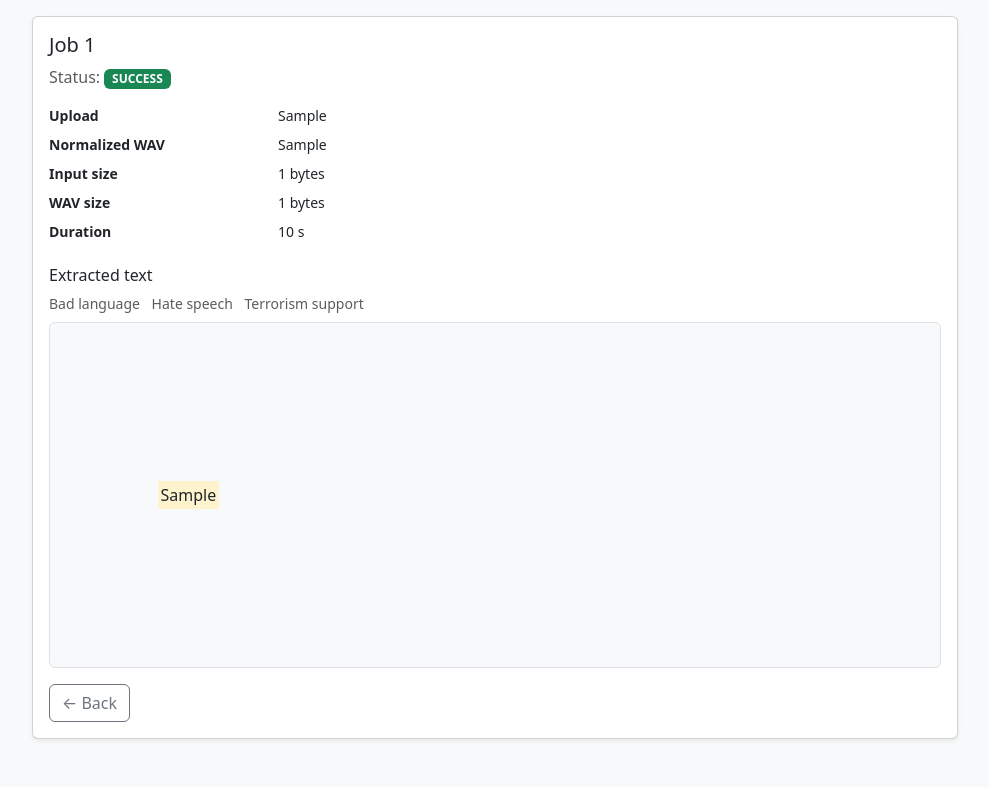
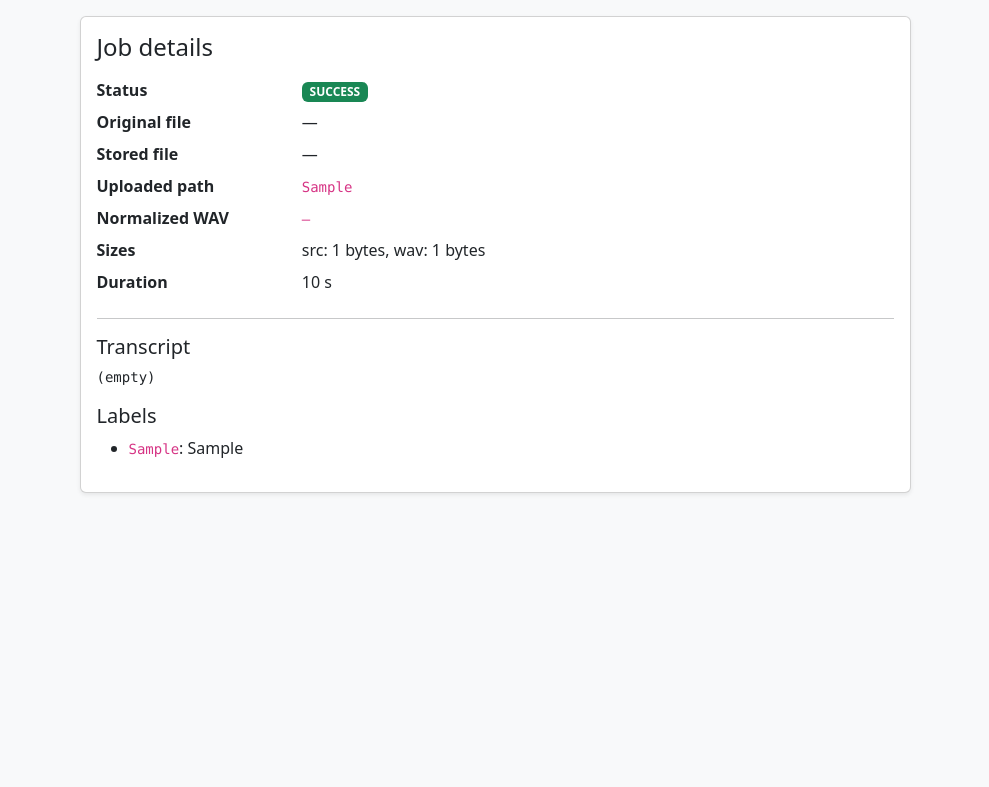
Before and after one commit to vladpaun1/JunctionX-Delft, a Django app: template backend/templates/web/job_detail.html in a window 1280 px wide. Shown: the part 57-844 px from the top of the page, without its empty margins (145-1134 px from the left). After the commit the page ends 551 px from the top, so only its background shows below. Run offline with Django 5.2, Linux system fonts and the light colour scheme; the template is opened without the code that fills it: most values are stand-ins (such as "Sample title", 1, 10 or a date in 2020); data that the repository does not hold is empty.

```diff
--- a/backend/apps/web/urls.py
+++ b/backend/apps/web/urls.py
@@ -1,7 +1,19 @@
+# backend/apps/web/urls.py
 from django.urls import path
-from .views import UploadView, JobDetailPage
+from apps.api.views import (
+    PingView, AnalyzeView, JobsView, JobDetailView, ASRHealthView
+)
+from apps.web.views import UploadView, JobDetailPage, reset_session
 
 urlpatterns = [
     path("", UploadView.as_view(), name="upload"),
-    path("job/<uuid:job_id>/", JobDetailPage.as_view(), name="job-detail"),
+    path("job/<uuid:job_id>/", JobDetailPage.as_view(), name="job_detail"),
+    path("reset-session/", reset_session, name="reset_session"),
+
+    # API
+    path("api/ping/",   PingView.as_view()),
+    path("api/analyze/", AnalyzeView.as_view()),
+    path("api/jobs/",    JobsView.as_view()),
+    path("api/jobs/<uuid:job_id>/", JobDetailView.as_view()),
+    path("api/asr-health/", ASRHealthView.as_view()),
 ]
--- a/backend/templates/web/job_detail.html
+++ b/backend/templates/web/job_detail.html
@@ -5,56 +5,66 @@
 
 {% block content %}
 <div class="row">
-  <div class="col-lg-10 mx-auto">
+  <div class="col-lg-9 mx-auto">
     <div class="card shadow-sm">
       <div class="card-body">
-        <h1 class="h5">Job {{ job.id }}</h1>
-        <p class="text-muted mb-1">Status: <span class="badge bg-{{ ok|yesno:'success,danger' }}">{{ job.status }}</span></p>
-        {% if job.error %}
-          <div class="alert alert-danger mt-2">{{ job.error }}</div>
-        {% endif %}
+        <h1 class="h4 mb-3">Job details</h1>
 
-        <dl class="row small mt-3">
-          <dt class="col-sm-3">Upload</dt><dd class="col-sm-9">{{ job.upload_rel|default:job.upload_path }}</dd>
-          <dt class="col-sm-3">Normalized WAV</dt><dd class="col-sm-9">{{ job.normalized_rel|default:job.normalized_path }}</dd>
-          <dt class="col-sm-3">Input size</dt><dd class="col-sm-9">{{ job.src_size|default:"" }} bytes</dd>
-          <dt class="col-sm-3">WAV size</dt><dd class="col-sm-9">{{ job.wav_size|default:"" }} bytes</dd>
-          <dt class="col-sm-3">Duration</dt><dd class="col-sm-9">{{ job.duration_sec|default:"" }} s</dd>
+        <dl class="row">
+          <dt class="col-sm-3">Status</dt>
+          <dd class="col-sm-9">
+            {% if job.status == "SUCCESS" %}
+              <span class="badge bg-success">SUCCESS</span>
+            {% elif job.status == "FAILED" %}
+              <span class="badge bg-danger">FAILED</span>
+            {% elif job.status == "RUNNING" %}
+              <span class="badge bg-secondary">RUNNING</span>
+            {% else %}
+              <span class="badge bg-secondary">{{ job.status }}</span>
+            {% endif %}
+          </dd>
+
+          <dt class="col-sm-3">Original file</dt>
+          <dd class="col-sm-9">{{ job.original_name|default:"—" }}</dd>
+
+          <dt class="col-sm-3">Stored file</dt>
+          <dd class="col-sm-9">{{ job.stored_name|default:"—" }}</dd>
+
+          <dt class="col-sm-3">Uploaded path</dt>
+          <dd class="col-sm-9"><code>{{ job.upload_rel|default:job.upload_path }}</code></dd>
+
+          <dt class="col-sm-3">Normalized WAV</dt>
+          <dd class="col-sm-9"><code>{{ job.normalized_rel|default:job.normalized_path|default:"—" }}</code></dd>
+
+          <dt class="col-sm-3">Sizes</dt>
+          <dd class="col-sm-9">
+            src: {{ job.src_size|default:"?" }} bytes,
+            wav: {{ job.wav_size|default:"?" }} bytes
+          </dd>
+
+          <dt class="col-sm-3">Duration</dt>
+          <dd class="col-sm-9">{{ job.duration_sec|default:"—" }} s</dd>
+
+          {% if job.error %}
+          <dt class="col-sm-3">Error</dt>
+          <dd class="col-sm-9 text-danger">{{ job.error }}</dd>
+          {% endif %}
         </dl>
 
         {% if ok %}
-          <h6 class="mt-3">Extracted text</h6>
-          <div class="small text-muted mb-2">
-            <span class="flagged lbl-bad">Bad language</span>
-            <span class="flagged lbl-hate ms-2">Hate speech</span>
-            <span class="flagged lbl-terror ms-2">Terrorism support</span>
-          </div>
-          <div class="border rounded p-3 bg-body-tertiary" style="white-space:pre-wrap;">
-            {% if job.labels %}
-              {% for it in job.labels %}
-                {% with label=it.0 text=it.1 %}
-                  {% if label|lower == 'skip' %}
-                    {{ text }}
-                  {% else %}
-                    {% if label|lower == 'bad language' %}
-                      <mark class="lbl-bad flagged" title="{{ label }}">{{ text }}</mark>
-                    {% elif label|lower == 'hate speech' %}
-                      <mark class="lbl-hate flagged" title="{{ label }}">{{ text }}</mark>
-                    {% elif label|lower == 'terrorism support' %}
-                      <mark class="lbl-terror flagged" title="{{ label }}">{{ text }}</mark>
-                    {% else %}
-                      <mark class="flagged" title="{{ label }}">{{ text }}</mark>
-                    {% endif %}
-                  {% endif %}
-                {% endwith %}{% if not forloop.last %} {% endif %}
+          <hr />
+          <h5>Transcript</h5>
+          <pre class="small">{{ job.full_text|default:"(empty)" }}</pre>
+
+          {% if job.labels %}
+            <h5 class="mt-3">Labels</h5>
+            <ul>
+              {% for lbl in job.labels %}
+                <li><code>{{ lbl.0 }}</code>: {{ lbl.1 }}</li>
               {% endfor %}
-            {% else %}
-              {{ job.full_text|default:"" }}
-            {% endif %}
-          </div>
+            </ul>
+          {% endif %}
         {% endif %}
-
-        <a class="btn btn-outline-secondary mt-3" href="/">← Back</a>
       </div>
     </div>
   </div>
```
Also changed, not shown: backend/apps/api/views.py (+21 -7 lines), backend/apps/web/management/commands/cleanup_uploads.py (added, +29 -0 lines), backend/apps/web/models.py (+56 -8 lines), backend/apps/web/views.py (+61 -7 lines), backend/assets/js/upload_bulk.js (+69 -20 lines), backend/templates/web/upload.html (+6 -4 lines), backend/apps/web/management/commands/__init__.py (added), backend/apps/web/migrations/0003_uploadjob_original_name_uploadjob_stored_name.py (added), backend/apps/web/migrations/0004_remove_uploadjob_original_name_and_more.py (added), backend/apps/web/migrations/0005_uploadjob_original_name_uploadjob_stored_name.py (added).
